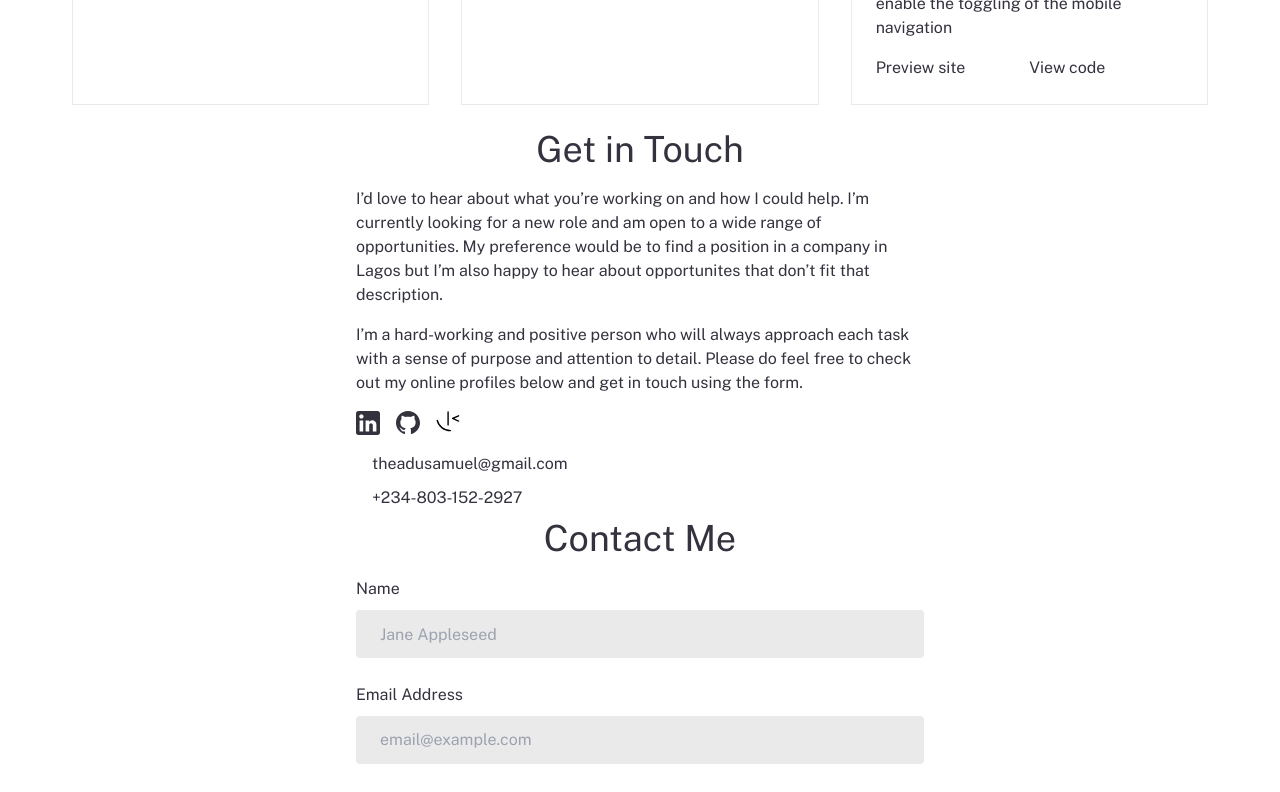
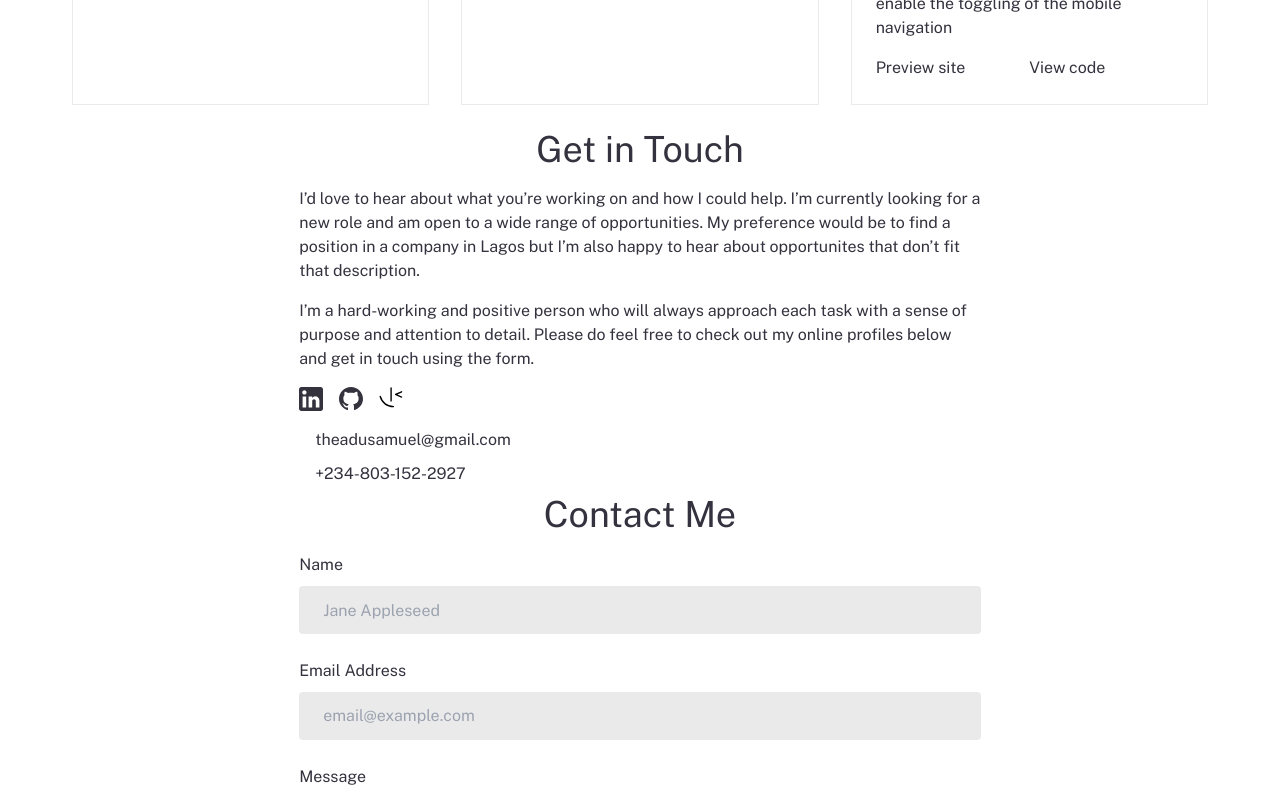
Before and after one commit to samuel-adu/portfolio-v2, a Next.js app: page / in a window 1280 px wide. Shown: the part 1560-2352 px from the top of the page. Built offline with nearby package versions, Linux system fonts and the light colour scheme.

Commit message:
resize contact section on  desktop

```diff
--- a/components/contact.jsx
+++ b/components/contact.jsx
@@ -3,7 +3,7 @@ import utilStyles from "../styles/utils.module.css";
 import Image from "next/image";
 export default function Contact() {
   return (
-    <div className="sm:w-1/2 mx-auto">
+    <div className="sm:w-3/5 mx-auto">
       <div>
         <h2 className="text-4xl text-center">Get in Touch</h2>
         <p className="text-base">
@@ -82,7 +82,7 @@ export default function Contact() {
       <hr className={`${utilStyles.hr} sm:hidden`} />
 
       <div id="contact">
-        <h2 className="text-4xl text-center ">Contact Me</h2>
+        <h2 className="text-4xl text-center">Contact Me</h2>
 
         <form className={styles.form}>
           <label className={styles.formControl} htmlFor="fullName">
@@ -114,7 +114,10 @@ export default function Contact() {
             placeholder="How can I help?"
           />
 
-          <button className={`${styles.formControl} sm:w-1/4`} type="submit">
+          <button
+            className={`${styles.formControl} sm:w-1/4 mr-auto`}
+            type="submit"
+          >
             Send Message
           </button>
         </form>
```
